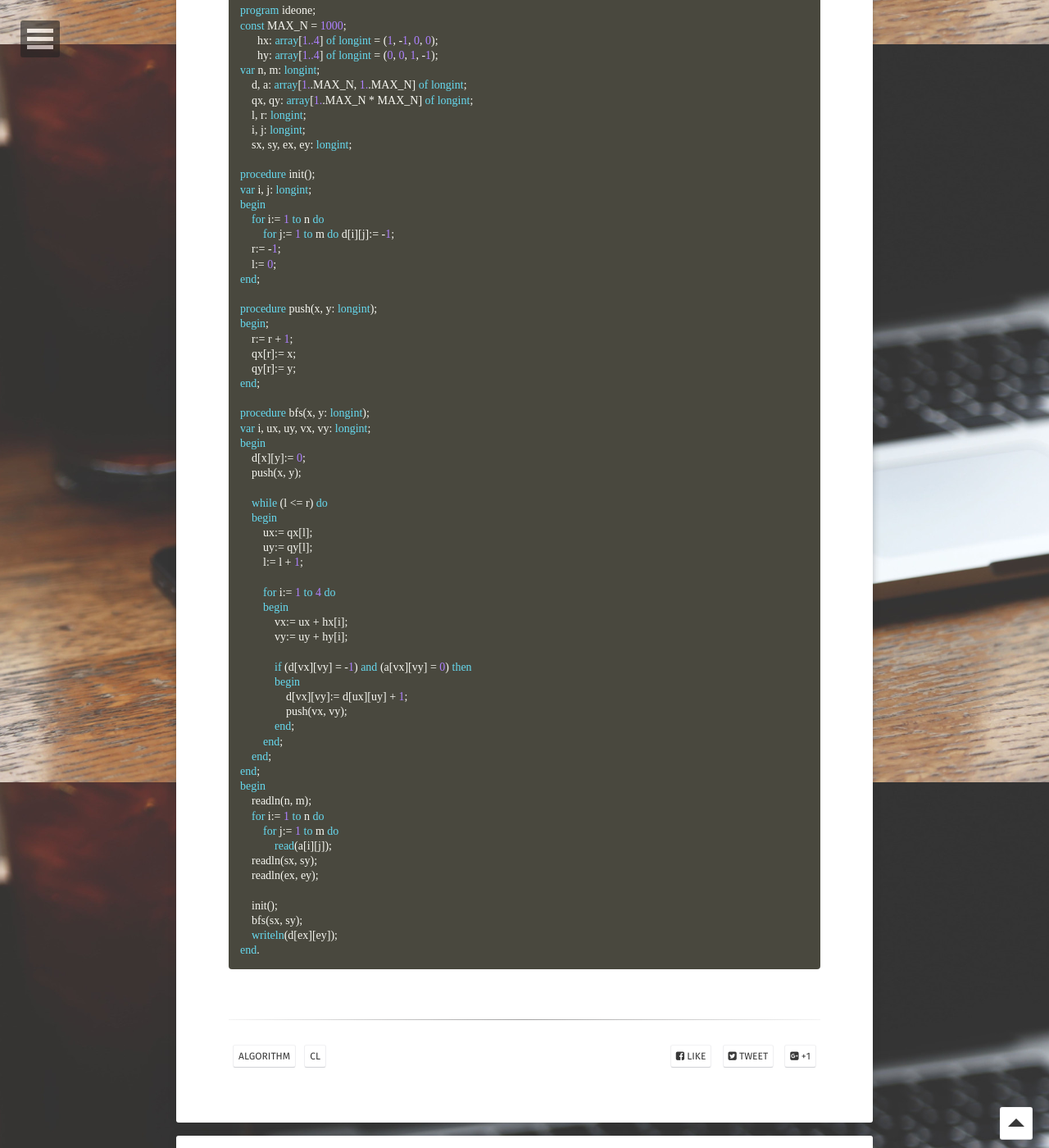
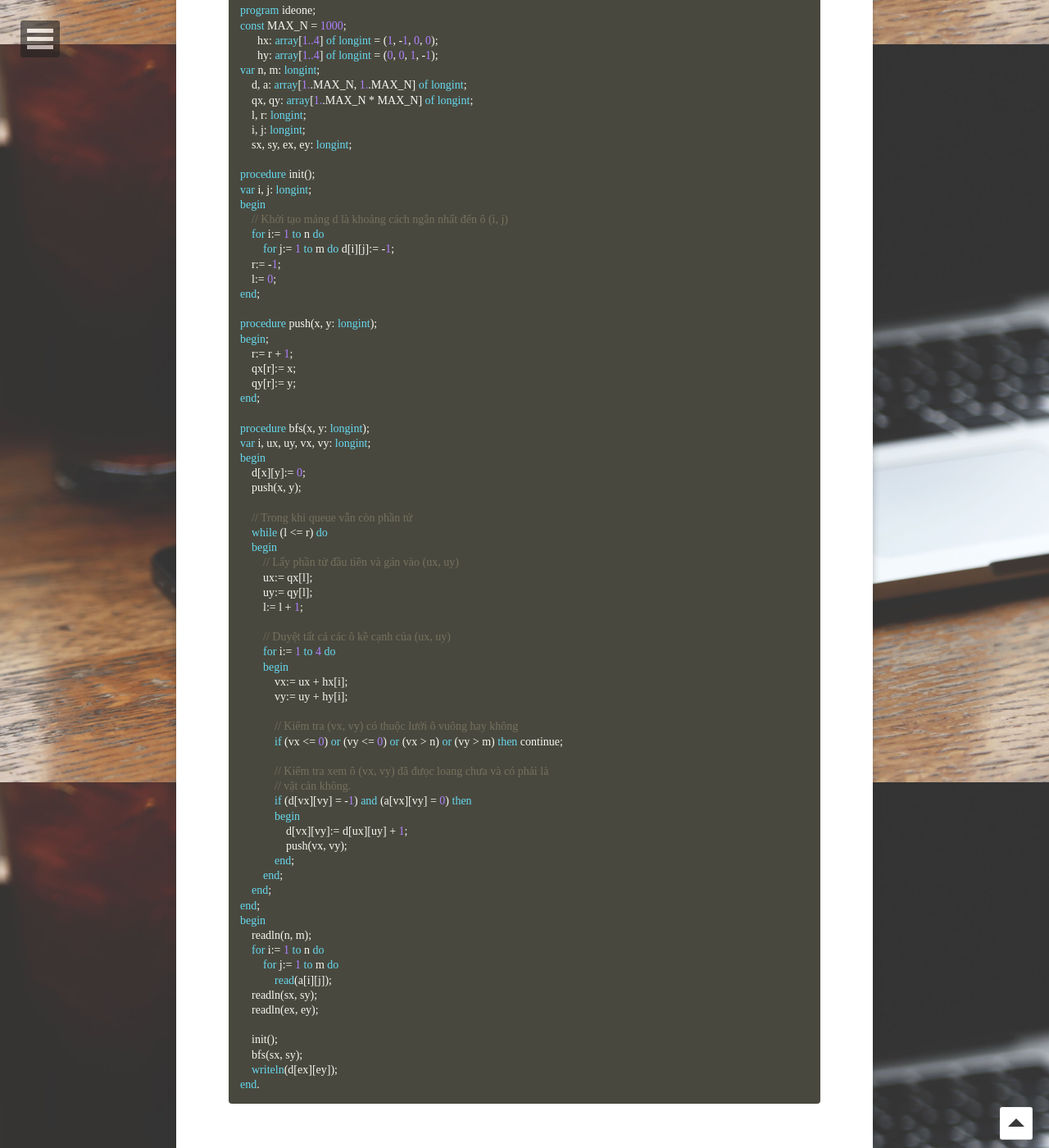
Before and after one commit to hgminh95/hgminh95.github.io, a Jekyll site: the page built from _posts/2015-07-28-graph.md, in a window 1280 px wide and 1400 px high, scrolled down 846 px. Shown: the whole window at 82% size. Built offline with Jekyll 4.4.1, drawn with Linux system fonts in a browser that asks for light colours; some web fonts are replaced; comment, search, counter and statistics services are not loaded.

Commit message:
Update comment in bfs code

```diff
--- a/_posts/2015-07-28-graph.md
+++ b/_posts/2015-07-28-graph.md
@@ -33,6 +33,7 @@ var n, m: longint;
 procedure init();
 var i, j: longint;
 begin
+    // Khởi tạo mảng d là khoảng cách ngắn nhất đến ô (i, j)
     for i:= 1 to n do
         for j:= 1 to m do d[i][j]:= -1;
     r:= -1;
@@ -52,17 +53,25 @@ begin
     d[x][y]:= 0;
     push(x, y);
 
+    // Trong khi queue vẫn còn phần tử
     while (l <= r) do
     begin
+        // Lấy phần tử đầu tiên và gán vào (ux, uy)
         ux:= qx[l];
         uy:= qy[l];
         l:= l + 1;
 
+        // Duyệt tất cả các ô kề cạnh của (ux, uy)
         for i:= 1 to 4 do
         begin
             vx:= ux + hx[i];
             vy:= uy + hy[i];
 
+            // Kiểm tra (vx, vy) có thuộc lưới ô vuông hay không
+            if (vx <= 0) or (vy <= 0) or (vx > n) or (vy > m) then continue;
+
+            // Kiểm tra xem ô (vx, vy) đã đưọc loang chưa và có phải là
+            // vật cản không.
             if (d[vx][vy] = -1) and (a[vx][vy] = 0) then
             begin
                 d[vx][vy]:= d[ux][uy] + 1;
```
